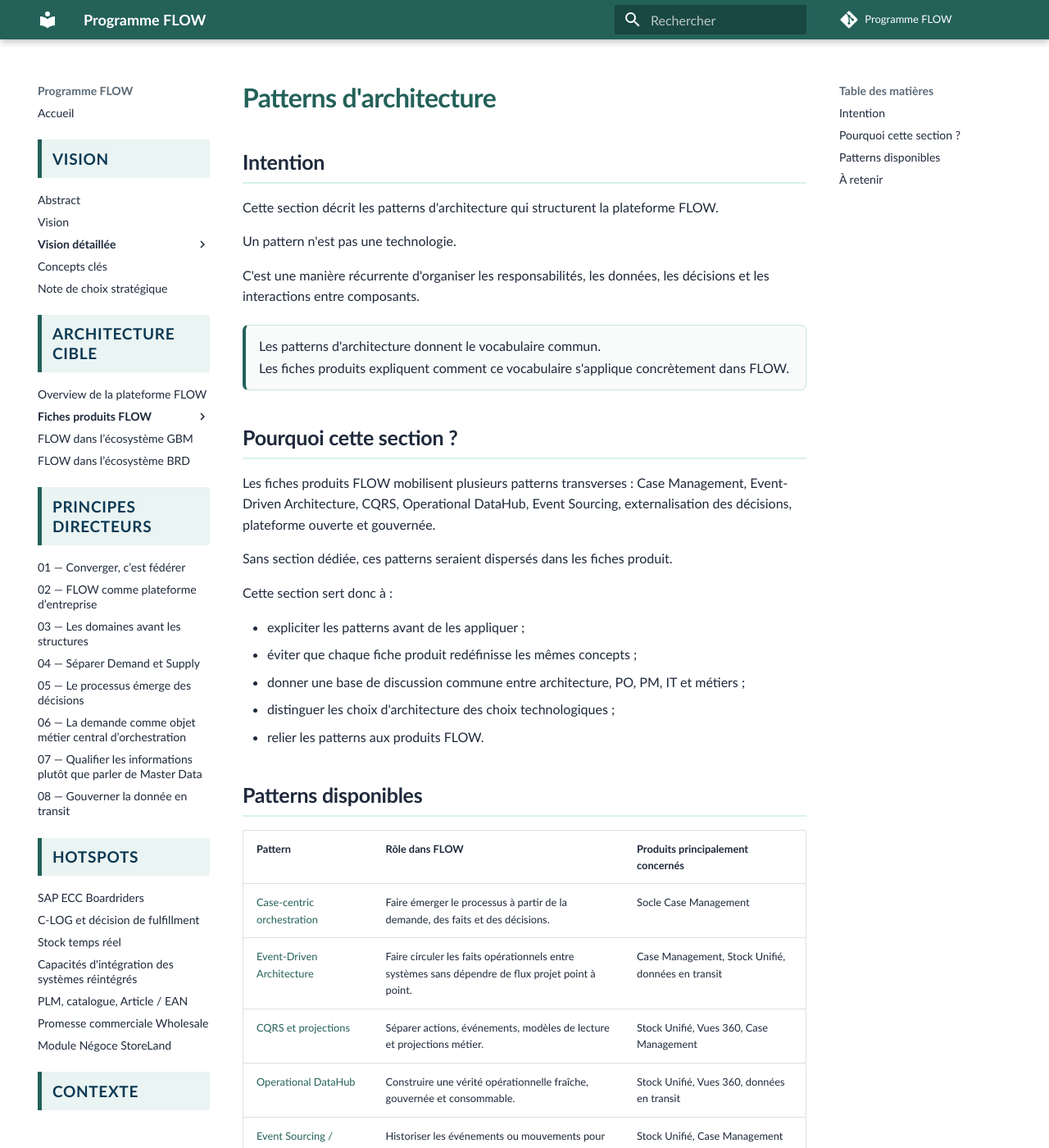
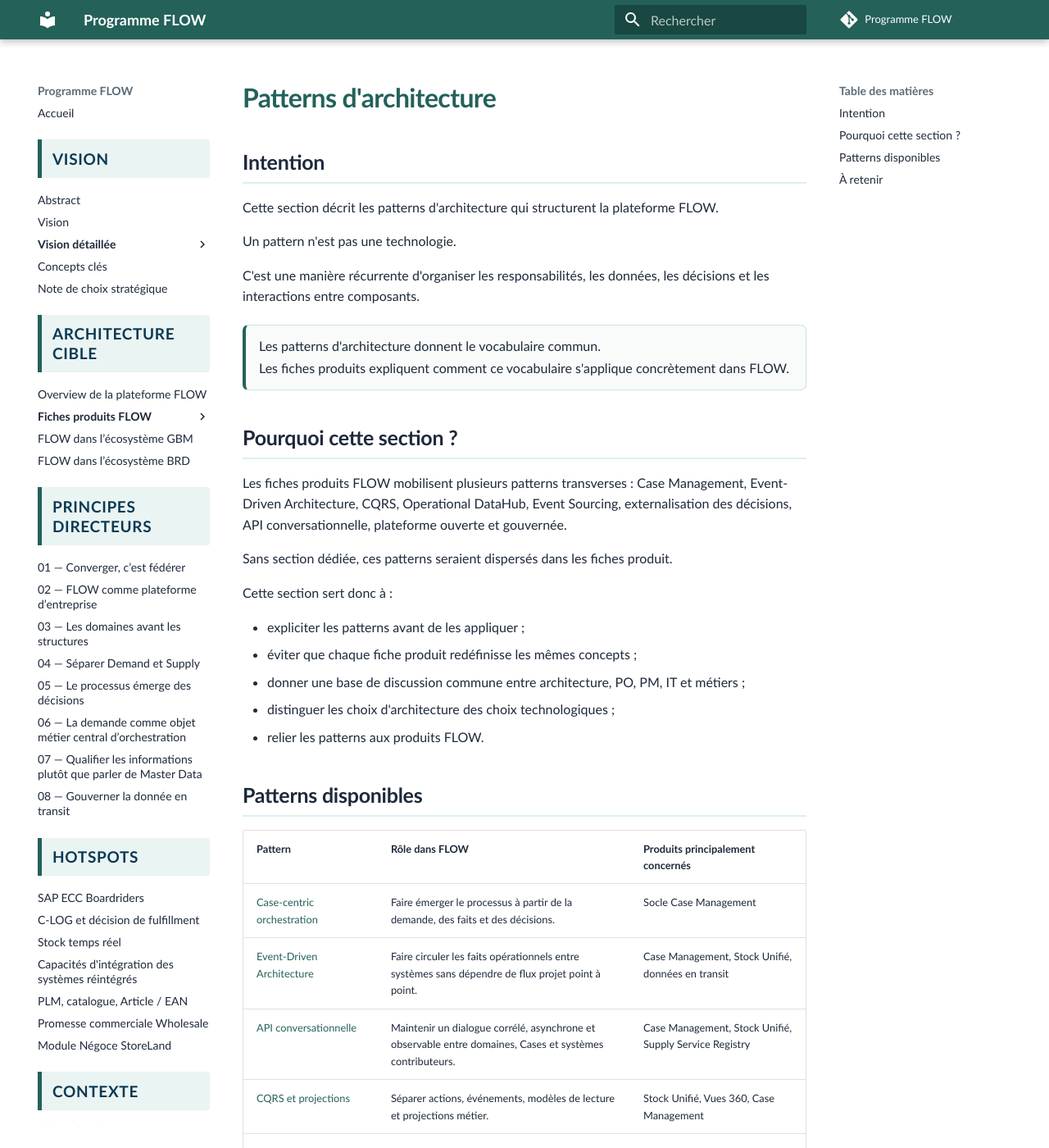
Before and after one commit to laurent-sintes/FLOW-Program, an MkDocs documentation site: the page built from docs/architecture-cible/patterns/index.md, in a window 1280 px wide and 1400 px high. Shown: the whole window at 82% size. Built offline with MkDocs 1.6.1 and Material for MkDocs 9.7.7, drawn with Linux system fonts in a browser that asks for light colours; comment, search, counter and statistics services are not loaded.

Commit message:
Ajoute l API conversationnelle aux patterns

```diff
--- a/docs/architecture-cible/patterns/index.md
+++ b/docs/architecture-cible/patterns/index.md
@@ -15,7 +15,7 @@
 
 ## Pourquoi cette section ?
 
-Les fiches produits FLOW mobilisent plusieurs patterns transverses : Case Management, Event-Driven Architecture, CQRS, Operational DataHub, Event Sourcing, externalisation des décisions, plateforme ouverte et gouvernée.
+Les fiches produits FLOW mobilisent plusieurs patterns transverses : Case Management, Event-Driven Architecture, CQRS, Operational DataHub, Event Sourcing, externalisation des décisions, API conversationnelle, plateforme ouverte et gouvernée.
 
 Sans section dédiée, ces patterns seraient dispersés dans les fiches produit.
 
@@ -33,6 +33,7 @@
 | --- | --- | --- |
 | [Case-centric orchestration](case-centric-orchestration.md) | Faire émerger le processus à partir de la demande, des faits et des décisions. | Socle Case Management |
 | [Event-Driven Architecture](event-driven-architecture.md) | Faire circuler les faits opérationnels entre systèmes sans dépendre de flux projet point à point. | Case Management, Stock Unifié, données en transit |
+| [API conversationnelle](api-conversationnelle.md) | Maintenir un dialogue corrélé, asynchrone et observable entre domaines, Cases et systèmes contributeurs. | Case Management, Stock Unifié, Supply Service Registry |
 | [CQRS et projections](cqrs-et-projections.md) | Séparer actions, événements, modèles de lecture et projections métier. | Stock Unifié, Vues 360, Case Management |
 | [Operational DataHub](operational-datahub.md) | Construire une vérité opérationnelle fraîche, gouvernée et consommable. | Stock Unifié, Vues 360, données en transit |
 | [Event Sourcing / Ledger](event-sourcing-ledger.md) | Historiser les événements ou mouvements pour reconstruire, auditer et expliquer. | Stock Unifié, Case Management |
```
